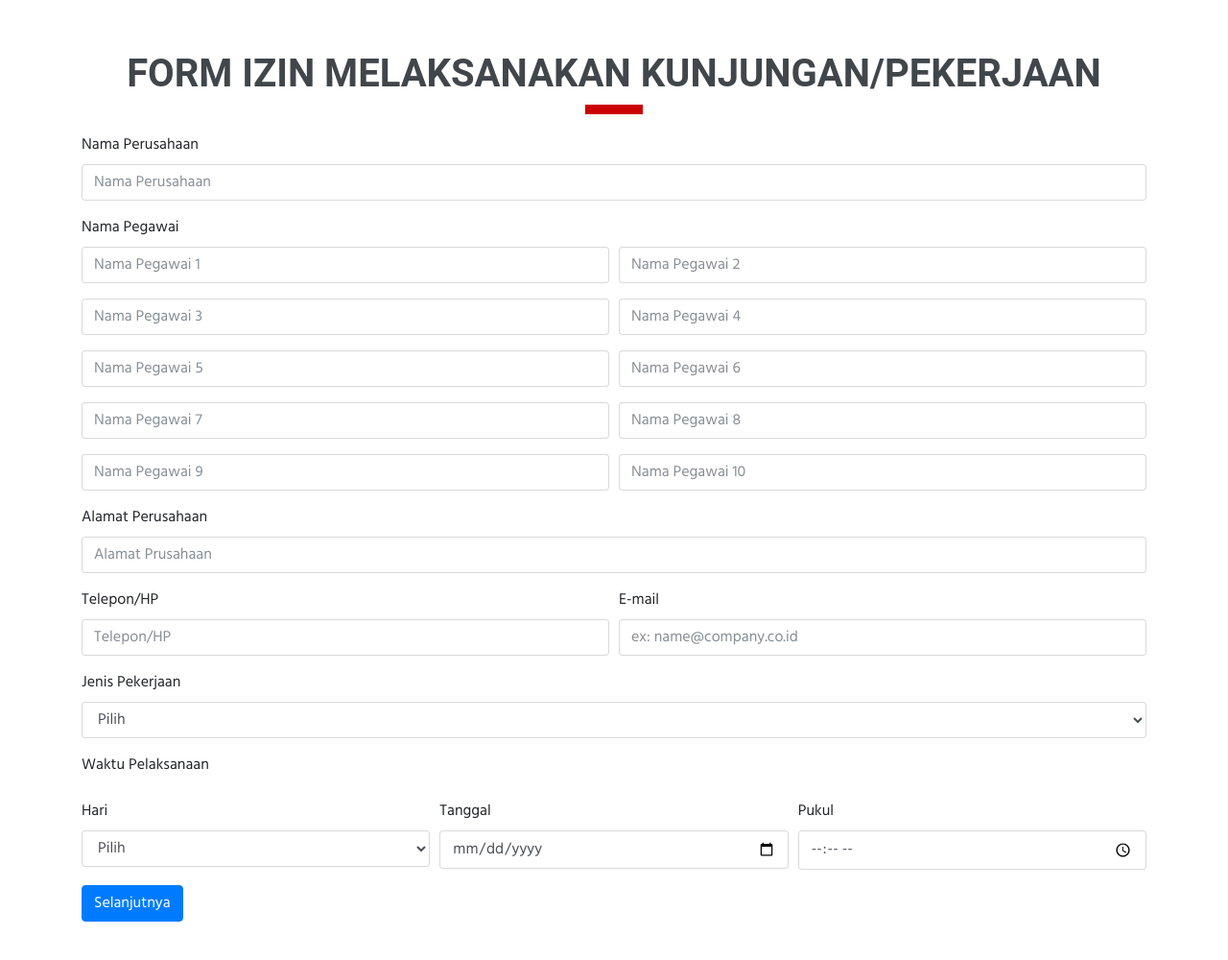
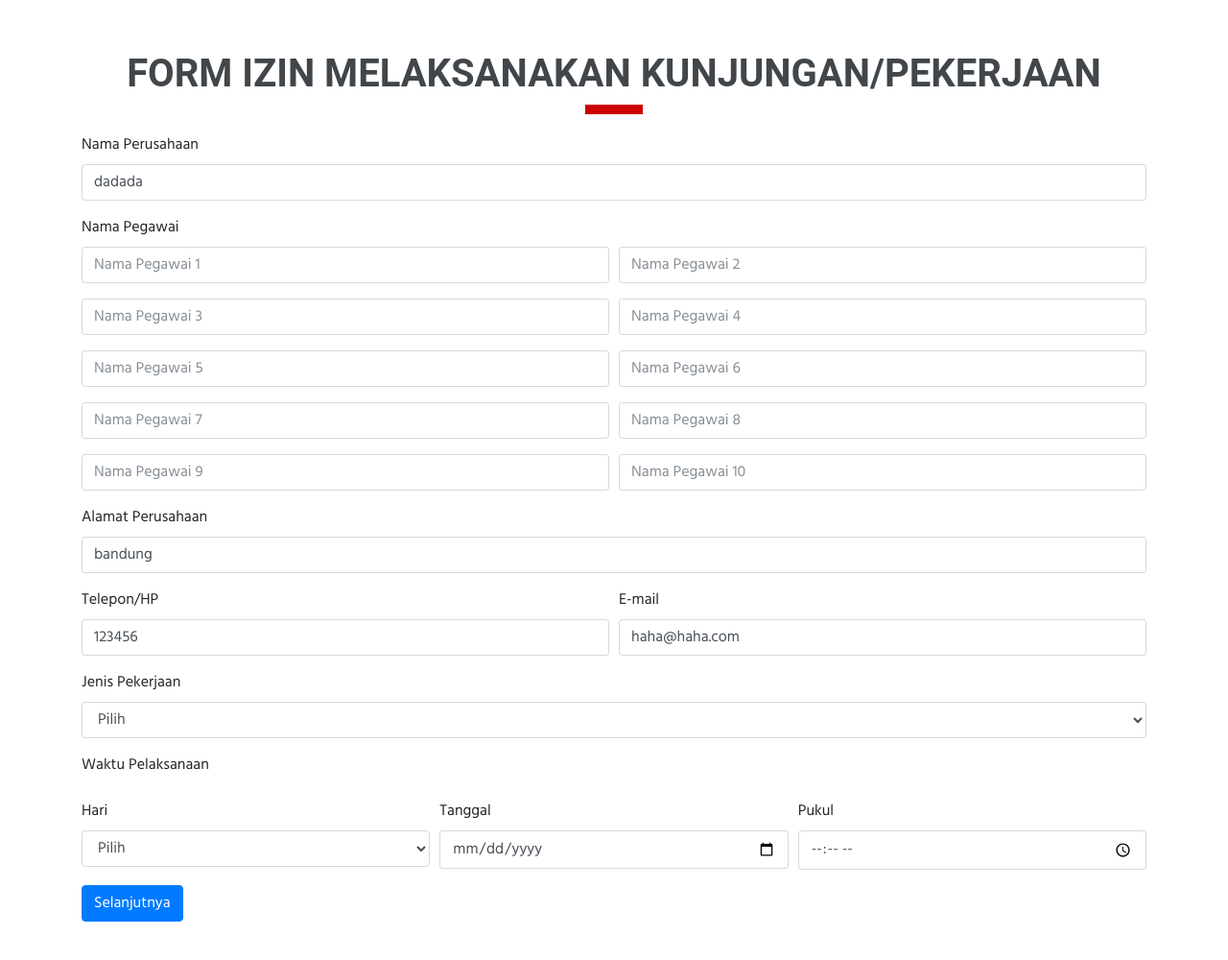
Before and after one commit to BabyCattleyaGP/web_mitraTelkom, a PHP site: page /permission.php in a window 1280 px wide. Shown: the part 65-1065 px from the top of the page at 96% size. Run offline with PHP 8.4, Linux system fonts and the light colour scheme; a user stored in the database is signed in.

Commit message:
fix permission.php

```diff
--- a/KP/Web/permission.php
+++ b/KP/Web/permission.php
@@ -1,3 +1,14 @@
+<?php
+include('logincust.php');
+	$username=$_SESSION['username'];
+	$name = $_SESSION['name'];
+	$category = $_SESSION['category'];
+	$company = $_SESSION['company'];
+	$notelp = $_SESSION['notelp'];
+	$email = $_SESSION['email'];
+	$address = $_SESSION['address'];
+?>
+
 <!DOCTYPE html>
 <html>
 <head>
@@ -44,7 +55,7 @@
 		<form action="show-p.php" method="POST">
 		  	<div class="form-group">
 		    	<label for="company">Nama Perusahaan</label>
-		    	<input type="text" class="form-control" id="company" name="company" placeholder="Nama Perusahaan">
+		    	<input type="text" class="form-control" id="company" name="company" value="<?php echo $company ?>">
 		  	</div>
 			<label for="name">Nama Pegawai</label>
 		  	<div class="form-row">
@@ -89,16 +100,16 @@
 			</div>
 		  	<div class="form-group">
 		    	<label for="address">Alamat Perusahaan</label>
-		    	<input type="text" class="form-control" id="address" name="address" placeholder="Alamat Prusahaan">
+		    	<input type="text" class="form-control" id="address" name="address" value="<?php echo $address ?>">
 		  	</div>
 		  	<div class="form-row">
 		  		<div class="form-group col-md-6">
 		  			<label for="phone">Telepon/HP</label>
-		  			<input type="text" class="form-control" id="phone" name="phone" placeholder="Telepon/HP">
+		  			<input type="text" class="form-control" id="phone" name="phone" value="<?php echo $notelp ?>">
 		  		</div>
 		  		<div class="form-group col-md-6">
 		  			<label for="phone">E-mail</label>
-		  			<input type="text" class="form-control" id="email" name="email" placeholder="ex: name@company.co.id">
+		  			<input type="text" class="form-control" id="email" name="email" value="<?php echo $email ?>">
 		  		</div>
 		  	</div>
 		  	<div class="form-group">
--- a/KP/Web/request.php
+++ b/KP/Web/request.php
@@ -104,7 +104,7 @@ function calculateGrandTotal() {
 		<form action="show-r.php" method="POST" name="frm" id="frm">
 		  	<div class="form-group">
 		    	<label for="company">Nama Perusahaan</label>
-		    	<input type="text" class="form-control" id="name" name="name" value="<?php echo $company ?>">
+		    	<input type="text" class="form-control" id="company" name="company" value="<?php echo $company ?>">
 		  	</div>
 		  	<div class="form-group">
 		    	<label for="name">Nama Pegawai</label>
@@ -112,7 +112,7 @@ function calculateGrandTotal() {
 		  	</div>
 		  	<div class="form-group">
 		    	<label for="address">Alamat Kantor</label>
-		    	<input type="text" class="form-control" id="address" name="address" placeholder="Alamat Kantor">
+		    	<input type="text" class="form-control" id="address" name="address" value="<?php echo $address ?>">
 		    </div>
 		  	<div class="form-group">
 		  		<label for="phone">Telepon/HP</label>
```
